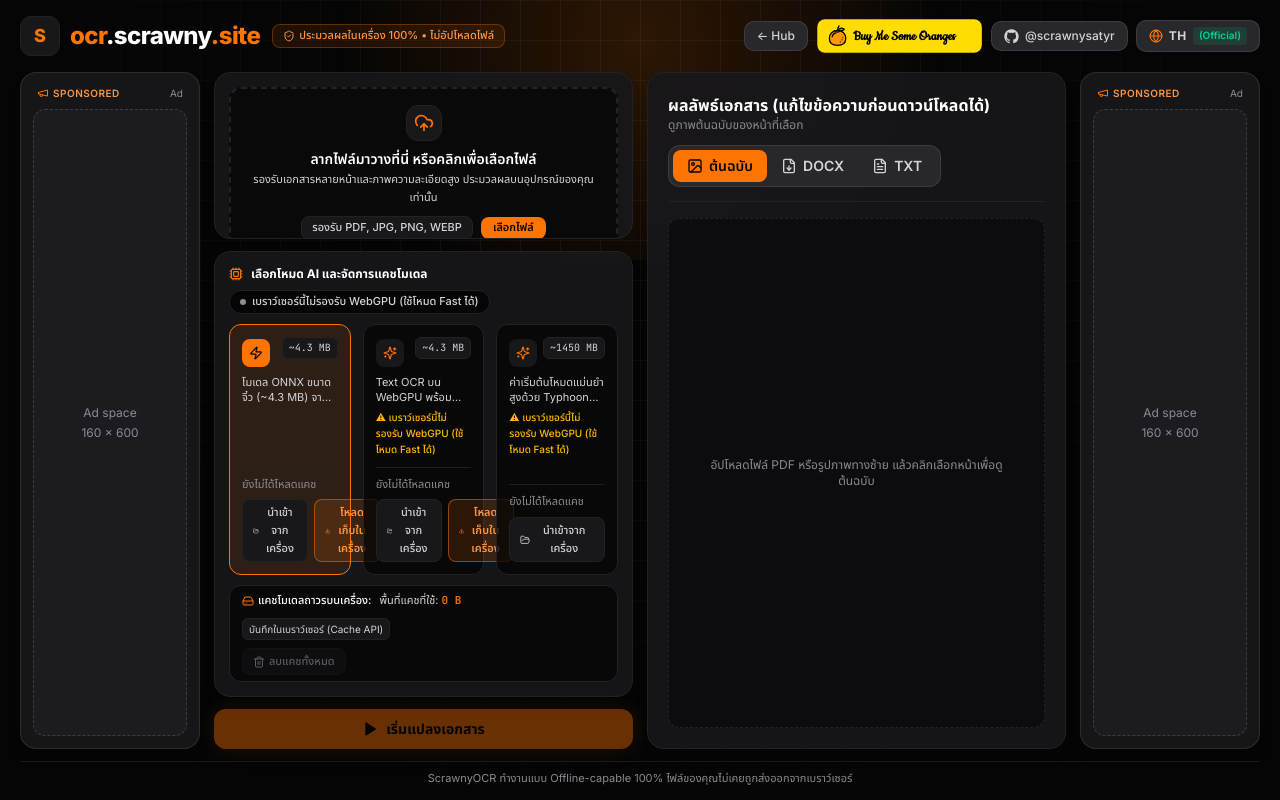
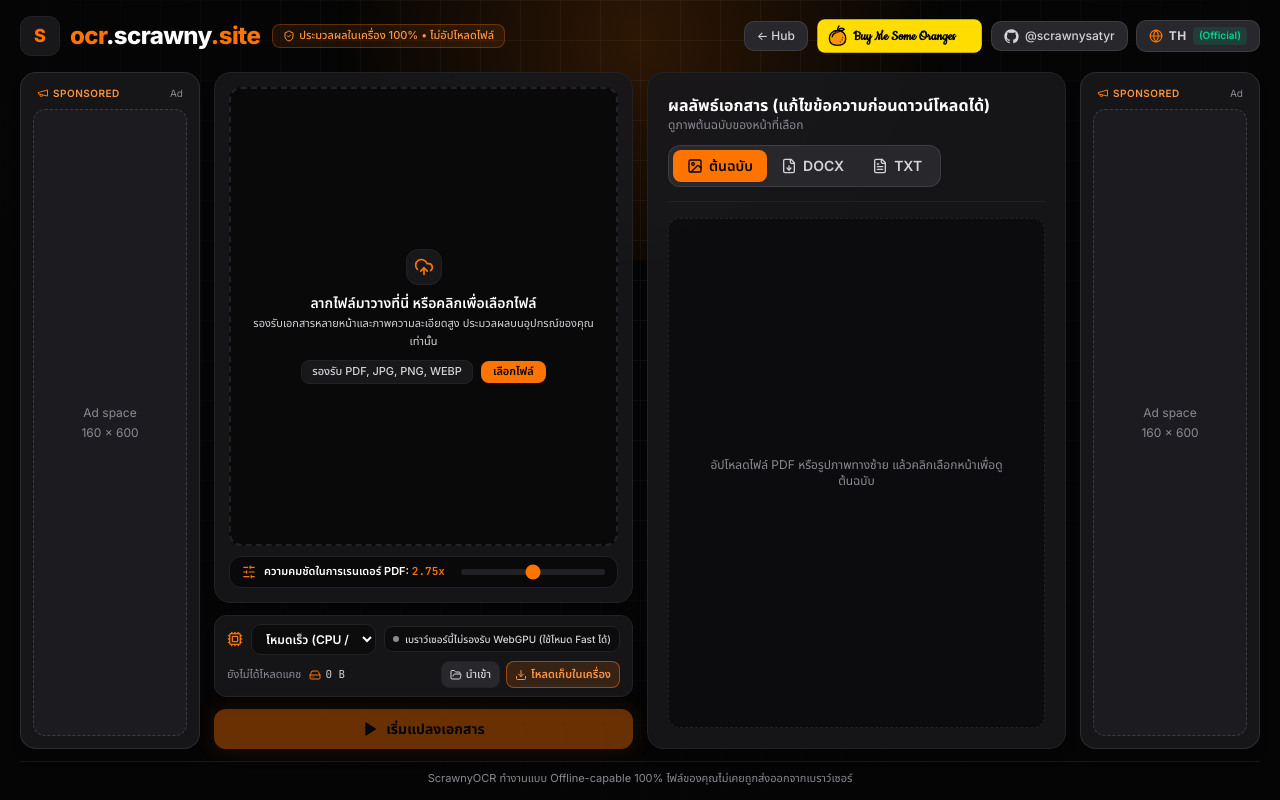
Before and after one commit to scrawnysatyr/ScrawnyOCR, a React (Vite) app: page / in a window 1280 px wide. Built offline with nearby package versions, Linux system fonts and the light colour scheme.

Commit message:
ui: compact select bar for ModelSelector to maximize workspace height

```diff
--- a/src/components/ModelSelector.tsx
+++ b/src/components/ModelSelector.tsx
@@ -5,9 +5,7 @@ import {
   Download,
   FolderOpen,
   HardDrive,
-  Sparkles,
   Trash2,
-  Zap,
 } from 'lucide-react';
 import type { Translations } from '../i18n/translations';
 import { MODEL_REGISTRY } from '../ai/modelRegistry';
@@ -42,7 +40,7 @@ export const ModelSelector: React.FC<ModelSelectorProps> = ({
   lang,
   selectedMode,
   webGpuSupported,
-  persistentGranted,
+  persistentGranted: _persistentGranted,
   totalCacheBytes,
   cacheStatuses,
   downloadingModelId,
@@ -59,21 +57,40 @@ export const ModelSelector: React.FC<ModelSelectorProps> = ({
     MODEL_REGISTRY.hybrid,
     MODEL_REGISTRY.accurate,
   ];
-  const localInputRefs = useRef<Record<string, HTMLInputElement | null>>({});
+  const activeModel =
+    models.find((m) => m.mode === selectedMode) ?? models[0];
+  const cacheInfo = cacheStatuses[activeModel.id];
+  const isCached = cacheInfo?.isCached ?? false;
+  const isDownloading = downloadingModelId === activeModel.id;
+  const isWebGpuBlocked = activeModel.backend === 'webgpu' && !webGpuSupported;
+  const localInputRef = useRef<HTMLInputElement | null>(null);
 
   return (
-    <section className="rounded-2xl border border-[#222226] bg-[#18181b]/90 p-3.5 shadow-lg backdrop-blur-sm">
-      <div className="mb-2.5 flex flex-wrap items-center justify-between gap-2">
-        <h2 className="flex items-center gap-2 text-xs font-bold text-[#ffffff]">
-          <Cpu className="h-3.5 w-3.5 text-[#ff7300]" />
-          {t.modelSectionTitle}
-        </h2>
+    <section className="rounded-xl border border-[#222226] bg-[#18181b]/90 px-3 py-2 shadow-lg backdrop-blur-sm space-y-1.5">
+      {/* Row 1: Compact Model Select + WebGPU Status */}
+      <div className="flex flex-wrap items-center justify-between gap-2">
+        <div className="flex flex-1 min-w-0 items-center gap-2">
+          <Cpu className="h-4 w-4 shrink-0 text-[#ff7300]" />
+          <select
+            value={selectedMode}
+            disabled={disabled}
+            aria-label={t.modelSectionTitle}
+            onChange={(e) => onSelectMode(e.target.value as ModelMode)}
+            className="min-w-0 flex-1 rounded-[10px] border border-[#222226] bg-[#0c0c0d] px-2.5 py-1.5 text-xs font-semibold text-white outline-none transition-colors focus:border-[#ff7300] disabled:opacity-60 cursor-pointer"
+          >
+            {models.map((m) => (
+              <option key={m.id} value={m.mode}>
+                {lang === 'th' ? m.nameTh : m.name} (~{m.estimatedSizeMB} MB)
+              </option>
+            ))}
+          </select>
+        </div>
 
         <span
-          className={`inline-flex items-center gap-1.5 rounded-full border px-2.5 py-0.5 text-[11px] font-medium ${
+          className={`inline-flex shrink-0 items-center gap-1.5 rounded-[8px] border px-2 py-1 text-[10px] font-medium ${
             webGpuSupported
               ? 'border-emerald-500/30 bg-emerald-500/10 text-emerald-400'
-              : 'border-[#222226] bg-[#050505] text-[#d4d4d8]'
+              : 'border-[#222226] bg-[#0c0c0d] text-[#d4d4d8]'
           }`}
         >
           <span
@@ -85,123 +102,61 @@ export const ModelSelector: React.FC<ModelSelectorProps> = ({
         </span>
       </div>
 
-      {/* Mode Cards */}
-      <div className="grid gap-3 md:grid-cols-3">
-        {models.map((model) => {
-          const isSelected = selectedMode === model.mode;
-          const cacheInfo = cacheStatuses[model.id];
-          const isCached = cacheInfo?.isCached ?? false;
-          const isDownloading = downloadingModelId === model.id;
-          const isWebGpuBlocked = model.backend === 'webgpu' && !webGpuSupported;
-
-          return (
-            <div
-              key={model.id}
-              onClick={() => !disabled && onSelectMode(model.mode)}
-              role="button"
-              tabIndex={0}
-              onKeyDown={(e) => {
-                if ((e.key === 'Enter' || e.key === ' ') && !disabled) {
-                  onSelectMode(model.mode);
-                }
-              }}
-              className={`flex flex-col justify-between rounded-xl border p-3 text-left transition-all ${
-                isSelected
-                  ? 'border-[#ff7300] bg-[#ff7300]/10 shadow-[0_0_20px_rgba(255, 115, 0, 0.16)]'
-                  : 'border-[#222226] bg-[#050505]/75 hover:border-[#ff7300]/50 hover:bg-[#141416]/70'
-              } ${disabled ? 'pointer-events-none opacity-65' : 'cursor-pointer'}`}
-            >
-              <div>
-                <div className="flex items-start justify-between gap-1.5">
-                  <div className="flex min-w-0 items-center gap-2">
-                    <div
-                      className={`flex h-7 w-7 shrink-0 items-center justify-center rounded-lg ${
-                        isSelected
-                          ? 'bg-[#ff7300] text-[#050505]'
-                          : 'bg-[#18181b] text-[#ff7300]'
-                      }`}
-                    >
-                      {model.mode === 'fast' ? (
-                        <Zap className="h-3.5 w-3.5" />
+      {/* Row 2: Active Model Cache Status & Inline Actions */}
+      <div className="flex flex-wrap items-center justify-between gap-2 text-[11px]">
+        <div className="flex flex-wrap items-center gap-2 min-w-0">
+          {isCached ? (
+            <span className="inline-flex items-center gap-1 font-medium text-emerald-400">
+              <CheckCircle2 className="h-3.5 w-3.5 shrink-0" />
+              {t.cachedBadge} ({formatBytes(cacheInfo.cachedBytes)})
+            </span>
           ) : (
-                        <Sparkles className="h-3.5 w-3.5" />
+            <span className="text-[#8a8a93]">{t.notCachedBadge}</span>
           )}
-                    </div>
-                    <div className="min-w-0">
-                      <h3 className="truncate text-xs font-bold text-[#ffffff]">
-                        {lang === 'th' ? model.nameTh : model.name}
-                      </h3>
-                      <p className="truncate text-[10px] font-medium text-[#ff9440]">
-                        {lang === 'th' ? model.badgeTh : model.badge}
-                      </p>
-                    </div>
-                  </div>
-
-                  <span className="font-mono-code shrink-0 rounded-md border border-[#222226] bg-[#18181b] px-1.5 py-0.5 text-[10px] text-[#d4d4d8]">
-                    ~{model.estimatedSizeMB} MB
+          {isWebGpuBlocked && (
+            <span className="text-[10px] font-medium text-amber-400">
+              ⚠ {t.webgpuUnsupported}
+            </span>
+          )}
+          <span className="inline-flex items-center gap-1 text-[#8a8a93]">
+            <HardDrive className="h-3 w-3 text-[#ff7300]" />
+            <span className="font-mono-code text-[#d4d4d8]">{formatBytes(totalCacheBytes)}</span>
           </span>
         </div>
 
-                <p className="mt-1.5 line-clamp-2 text-[11px] leading-snug text-[#d4d4d8]">
-                  {lang === 'th' ? model.descriptionTh : model.description}
-                </p>
-
-                {isWebGpuBlocked && (
-                  <p className="mt-1 text-[10px] font-medium text-amber-400">
-                    ⚠ {t.webgpuUnsupported}
-                  </p>
-                )}
-              </div>
-
-              {/* Per-Model Cache Status & Actions */}
-              <div
-                className="mt-2.5 flex flex-wrap items-center justify-between gap-1.5 border-t border-[#222226]/80 pt-2"
-                onClick={(e) => e.stopPropagation()}
-              >
-                {isCached ? (
-                  <span className="inline-flex items-center gap-1 text-[11px] font-medium text-emerald-400">
-                    <CheckCircle2 className="h-3.5 w-3.5" />
-                    {t.cachedBadge} ({formatBytes(cacheInfo.cachedBytes)})
-                  </span>
-                ) : (
-                  <span className="text-[11px] text-[#8a8a93]">{t.notCachedBadge}</span>
-                )}
-
-                <div className="flex items-center gap-1.5">
+        <div className="flex flex-wrap items-center gap-1.5">
           <input
-                    ref={(el) => {
-                      localInputRefs.current[model.id] = el;
-                    }}
+            ref={localInputRef}
             type="file"
             multiple
             accept=".onnx,.txt,.json,.zip"
             className="hidden"
             onChange={(e) => {
               if (e.target.files && e.target.files.length > 0) {
-                        onImportLocalModel(model, e.target.files);
+                onImportLocalModel(activeModel, e.target.files);
               }
               e.target.value = '';
             }}
           />
 
-                  {!isCached && (
+          {!isCached ? (
             <>
               <button
                 type="button"
                 disabled={disabled || isDownloading}
-                        onClick={() => localInputRefs.current[model.id]?.click()}
-                        className="inline-flex items-center gap-1 rounded-lg border border-[#222226] bg-[#18181b] px-2.5 py-1 text-[11px] font-medium text-[#d4d4d8] transition-colors hover:border-[#ff7300]/60 hover:text-[#ffffff] disabled:opacity-50"
+                onClick={() => localInputRef.current?.click()}
+                className="inline-flex items-center gap-1 rounded-[8px] border border-[#222226] bg-[#27272c] px-2 py-1 text-[11px] font-medium text-[#d4d4d8] transition-colors hover:border-[#ff7300] hover:text-[#ffffff] disabled:opacity-50 cursor-pointer"
               >
                 <FolderOpen className="h-3 w-3" />
-                        {lang === 'th' ? 'นำเข้าจากเครื่อง' : 'Import Local'}
+                {lang === 'th' ? 'นำเข้า' : 'Import'}
               </button>
 
-                      {model.onnxReady !== false && (
+              {activeModel.onnxReady !== false && (
                 <button
                   type="button"
                   disabled={disabled || isDownloading}
-                          onClick={() => onDownloadModel(model)}
-                          className="inline-flex items-center gap-1 rounded-lg border border-[#ff7300]/50 bg-[#ff7300]/15 px-2.5 py-1 text-[11px] font-semibold text-[#ff9440] transition-colors hover:bg-[#ff7300] hover:text-[#050505] disabled:opacity-50"
+                  onClick={() => onDownloadModel(activeModel)}
+                  className="inline-flex items-center gap-1 rounded-[8px] border border-[#ff7300]/50 bg-[#ff7300]/15 px-2 py-1 text-[11px] font-semibold text-[#ff9440] transition-colors hover:bg-[#ff7300] hover:text-[#050505] disabled:opacity-50 cursor-pointer"
                 >
                   <Download className="h-3 w-3" />
                   {isDownloading
@@ -210,53 +165,31 @@ export const ModelSelector: React.FC<ModelSelectorProps> = ({
                 </button>
               )}
             </>
-                  )}
-
-                  {isCached && (
+          ) : (
             <button
               type="button"
               disabled={disabled}
-                      onClick={() => onDeleteModelCache(model)}
-                      className="inline-flex items-center gap-1 rounded-lg border border-[#222226] bg-[#18181b] px-2.5 py-1 text-[11px] font-medium text-[#d4d4d8] transition-colors hover:border-red-500/60 hover:text-red-400 disabled:opacity-50"
+              onClick={() => onDeleteModelCache(activeModel)}
+              className="inline-flex items-center gap-1 rounded-[8px] border border-[#222226] bg-[#27272c] px-2 py-1 text-[11px] font-medium text-[#d4d4d8] transition-colors hover:border-red-500/60 hover:text-red-400 disabled:opacity-50 cursor-pointer"
             >
               <Trash2 className="h-3 w-3" />
               {t.deleteModelCache}
             </button>
           )}
-                </div>
-              </div>
-            </div>
-          );
-        })}
-      </div>
 
-      {/* Persistent Cache Summary Bar */}
-      <div className="mt-2.5 flex flex-wrap items-center justify-between gap-2 rounded-xl border border-[#222226] bg-[#050505]/75 px-3 py-1.5">
-        <div className="flex flex-wrap items-center gap-2 text-[11px] text-[#d4d4d8]">
-          <span className="inline-flex items-center gap-1 font-medium text-[#ffffff]">
-            <HardDrive className="h-3 w-3 text-[#ff7300]" />
-            {t.cacheSectionTitle}:
-          </span>
-          <span>
-            {t.cacheTotalUsed}:{' '}
-            <strong className="font-mono-code text-[#ff7300]">
-              {formatBytes(totalCacheBytes)}
-            </strong>
-          </span>
-          <span className="rounded-md border border-[#222226] bg-[#18181b] px-1.5 py-0.5 text-[10px]">
-            {persistentGranted ? t.cachePersistentOn : t.cachePersistentOff}
-          </span>
-        </div>
-
+          {totalCacheBytes > 0 && (
             <button
               type="button"
-          disabled={disabled || totalCacheBytes === 0}
+              disabled={disabled}
               onClick={onClearAllCache}
-          className="inline-flex items-center gap-1 rounded-lg border border-[#222226] bg-[#18181b] px-2.5 py-1 text-[11px] font-medium text-[#d4d4d8] transition-colors hover:border-red-500/60 hover:text-red-400 disabled:cursor-not-allowed disabled:opacity-40"
+              title={t.deleteAllCache}
+              className="inline-flex items-center gap-1 rounded-[8px] border border-[#222226] bg-[#27272c] px-2 py-1 text-[11px] font-medium text-[#d4d4d8] transition-colors hover:border-red-500/60 hover:text-red-400 disabled:opacity-50 cursor-pointer"
             >
               <Trash2 className="h-3 w-3" />
               {t.deleteAllCache}
             </button>
+          )}
+        </div>
       </div>
     </section>
   );
```
Lines whose indentation alone changed are shown as unchanged.
